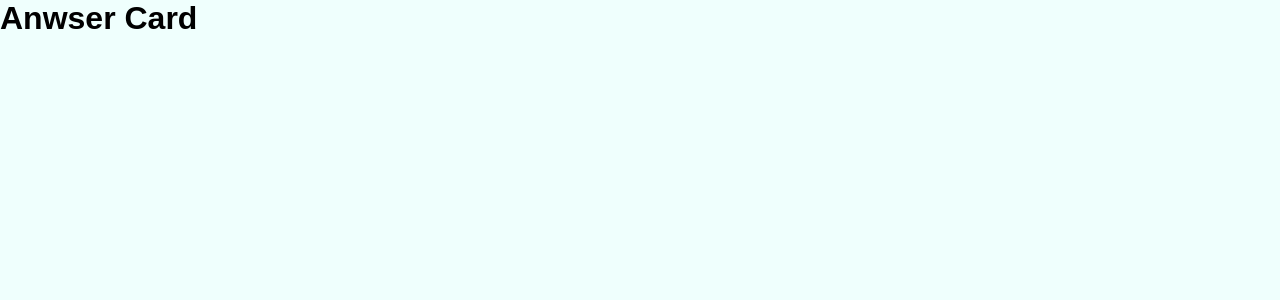
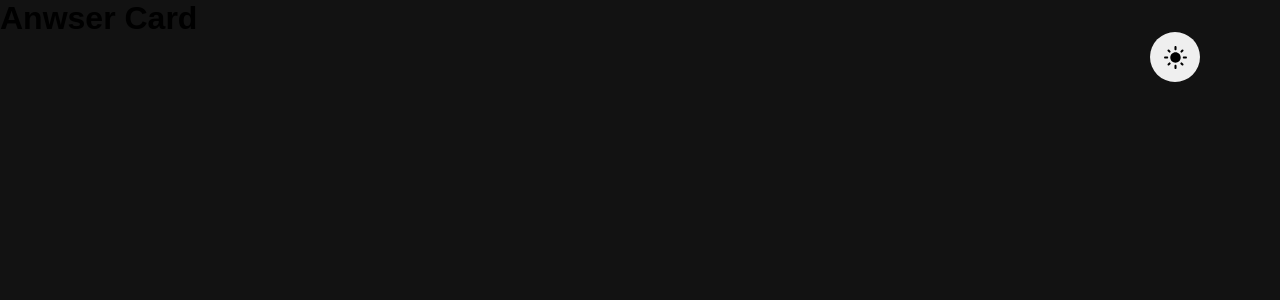
Before and after one commit to ryanalencar/questionnaire-app, a React (Vite) app: page / in a window 1280 px wide. Shown: the top 300 px of the page. Built offline with nearby package versions, Linux system fonts and the light colour scheme.

Commit message:
refactor: light and dark theme

```diff
--- a/src/@types/styled.d.ts
+++ b/src/@types/styled.d.ts
@@ -1,8 +1,8 @@
 import 'styled-components';
 
-import light from '../styles/themes/light';
+import dark from '../styles/themes/dark';
 
-type ITheme = typeof light;
+type ITheme = typeof dark;
 
 declare module 'styled-components' {
   export interface DefaultTheme extends ITheme {}
--- a/src/App.tsx
+++ b/src/App.tsx
@@ -3,12 +3,13 @@ import React, { useCallback, useState } from 'react';
 import { ThemeProvider } from 'styled-components';
 
 import { AnswerCard } from './components/AnswerCard';
+import { SwitchThemeButton } from './components/SwitchThemeButton';
 import { GlobalStyle } from './styles/global';
 import dark from './styles/themes/dark';
 import light from './styles/themes/light';
 
 function App() {
-  const [theme, setTheme] = useState(light);
+  const [theme, setTheme] = useState(dark);
 
   const toggleTheme = useCallback(() => {
     setTheme((_theme) => (_theme.title === 'light' ? dark : light));
@@ -17,6 +18,7 @@ function App() {
   return (
     <ThemeProvider theme={theme}>
       <AnswerCard />
+      <SwitchThemeButton toggleTheme={toggleTheme} />
       <GlobalStyle />
     </ThemeProvider>
   );
--- a/src/components/SwitchThemeButton/index.tsx
+++ b/src/components/SwitchThemeButton/index.tsx
@@ -1,7 +1,28 @@
 import React from 'react';
 
-// import { Container } from './styles';
+import { MdNightlightRound, MdLightMode } from 'react-icons/md';
+import { useTheme } from 'styled-components';
 
-export function SwitchThemeButton() {
-  return <h1>Anwser Card</h1>;
+import * as S from './styles';
+
+interface ISwitchThemeButtonProps {
+  toggleTheme: () => void;
 }
+
+const ICON_BUTTON_SIZE = 25;
+
+export function SwitchThemeButton({ toggleTheme }: ISwitchThemeButtonProps) {
+  const theme = useTheme();
+  return (
+    <S.Button onClick={toggleTheme}>
+      {theme.title === 'light' ? (
+        <MdNightlightRound
+          size={ICON_BUTTON_SIZE}
+          color={theme.colors.secondary}
+        />
+      ) : (
+        <MdLightMode size={ICON_BUTTON_SIZE} color={theme.colors.secondary} />
+      )}
+    </S.Button>
+  );
+}
--- /dev/null
+++ b/src/components/SwitchThemeButton/styles.ts
@@ -0,0 +1,22 @@
+import styled from 'styled-components';
+
+export const Button = styled.button`
+  position: fixed;
+  top: 0;
+  right: 0;
+
+  background: ${({ theme }) => theme.colors.primary};
+  border-radius: 50%;
+  outline: 0;
+  border: 0;
+
+  width: 50px;
+  height: 50px;
+
+  margin-top: 2rem;
+  margin-right: 5rem;
+
+  display: flex;
+  justify-content: center;
+  align-items: center;
+`;
--- a/src/styles/themes/dark.ts
+++ b/src/styles/themes/dark.ts
@@ -2,19 +2,30 @@ export default {
   title: 'dark',
 
   colors: {
-    background: '#202024',
-    primary: '#8257E5',
-    secondary: '#00B37E',
-    text: '#C4C4CC',
+    background: '#121212',
 
-    // grey900: '#121214',
-    // grey600: '#323238',
-    // white: '#FFFFFF',
-    // black: '#000000',
-    // error: '#CC2937',
-    // purpleLight: '#996DFF',
-    // purpleDark: '#633BBC',
-    // greenMid: '#00875F',
-    // greenDark: '#015F43',
+    error: '#CF6679',
+
+    primary900: '#23036A',
+    primary800: '#30009C',
+    primary700: '#3700B3',
+    primary600: '#5600E8',
+    primary500: '#6200EE',
+    primary400: '#7F39FB',
+    primary300: '#985EFF',
+    primary200: '#BB86FC',
+    primary100: '#DBB2FF',
+
+    secondary900: '#005457',
+    secondary800: '#017374',
+    secondary700: '#018786',
+    secondary600: '#019592',
+    secondary500: '#01A299',
+    secondary400: '#00B3A6',
+    secondary300: '#00C4B4',
+    secondary200: '#03DAC5',
+    secondary100: '#70EFDE',
+
+    text: '#FFFFFF',
   },
 };
--- a/src/styles/themes/light.ts
+++ b/src/styles/themes/light.ts
@@ -2,9 +2,30 @@ export default {
   title: 'light',
 
   colors: {
-    background: '#EFFFFD',
-    primary: '#42C2FF',
-    secondary: '#85F4FF',
-    text: '#333333',
+    background: '#FFFFFF',
+
+    error: '#B00020',
+
+    primary900: '#8a0054',
+    primary800: '#af015c',
+    primary700: '#c40360',
+    primary600: '#db0365',
+    primary500: '#ec0469',
+    primary400: '#ee3980',
+    primary300: '#f15f97',
+    primary200: '#f48eb5',
+    primary100: '#f8bad3',
+
+    secondary900: '#ff7c16',
+    secondary800: '#ff9a1e',
+    secondary700: '#ffaa22',
+    secondary600: '#ffbd27',
+    secondary500: '#ffca2d',
+    secondary400: '#ffd23f',
+    secondary300: '#ffdc5e',
+    secondary200: '#ffe58b',
+    secondary100: '#feefb8',
+
+    text: '#000000',
   },
 };
```
